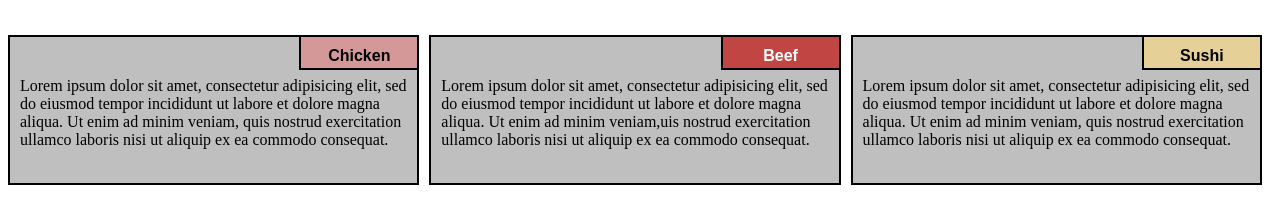
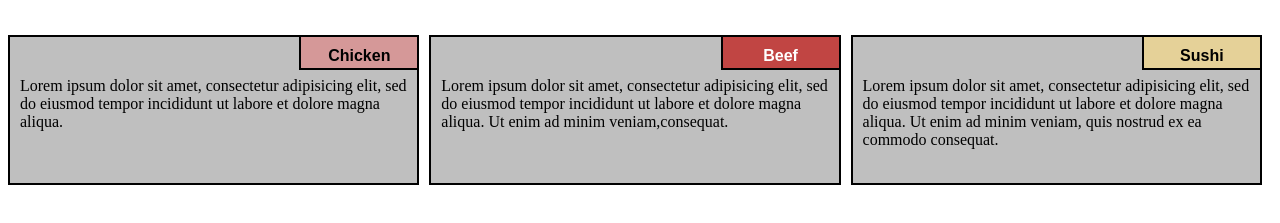
Before and after one commit to KALLXCODE/Coursera_CAssignment, a plain HTML site: page index.html in a window 1280 px wide. Shown: the part 61-284 px from the top of the page. Drawn offline with Linux system fonts and the light colour scheme.

Commit message:
Update index.html

```diff
--- a/index.html
+++ b/index.html
@@ -11,16 +11,14 @@
 	<h1>Our Menu</h1>
   <div class="col-lg col-md-1 col-sm" id="container">
     <p>Lorem ipsum dolor sit amet, consectetur adipisicing elit, sed do eiusmod
-    tempor incididunt ut labore et dolore magna aliqua. Ut enim ad minim veniam,
-    quis nostrud exercitation ullamco laboris nisi ut aliquip ex ea commodo
-    consequat.</p>
+    tempor incididunt ut labore et dolore magna aliqua. </p>
   	<p id="p1">Chicken</p>
 
   	</div>
 
 
 
-  <div class="col-lg col-md-1 col-sm" id="container"><p>Lorem ipsum dolor sit amet, consectetur adipisicing elit, sed do eiusmod tempor incididunt ut labore et dolore magna aliqua. Ut enim ad minim veniam,uis nostrud exercitation ullamco laboris nisi ut aliquip ex ea commodo consequat.</p>
+  <div class="col-lg col-md-1 col-sm" id="container"><p>Lorem ipsum dolor sit amet, consectetur adipisicing elit, sed do eiusmod tempor incididunt ut labore et dolore magna aliqua. Ut enim ad minim veniam,consequat.</p>
 
   	<p id="p2">Beef</p>
 
@@ -28,8 +26,7 @@
 
   <div class="col-lg col-md-2  col-sm" id="container"><p>Lorem ipsum dolor sit amet, consectetur adipisicing elit, sed do eiusmod
   tempor incididunt ut labore et dolore magna aliqua. Ut enim ad minim veniam,
-  quis nostrud exercitation ullamco laboris nisi ut aliquip ex ea commodo
-  consequat.</p>
+  quis nostrud ex ea commodo  consequat.</p>
 
   	<p  id="p3">Sushi</p>
 
```
